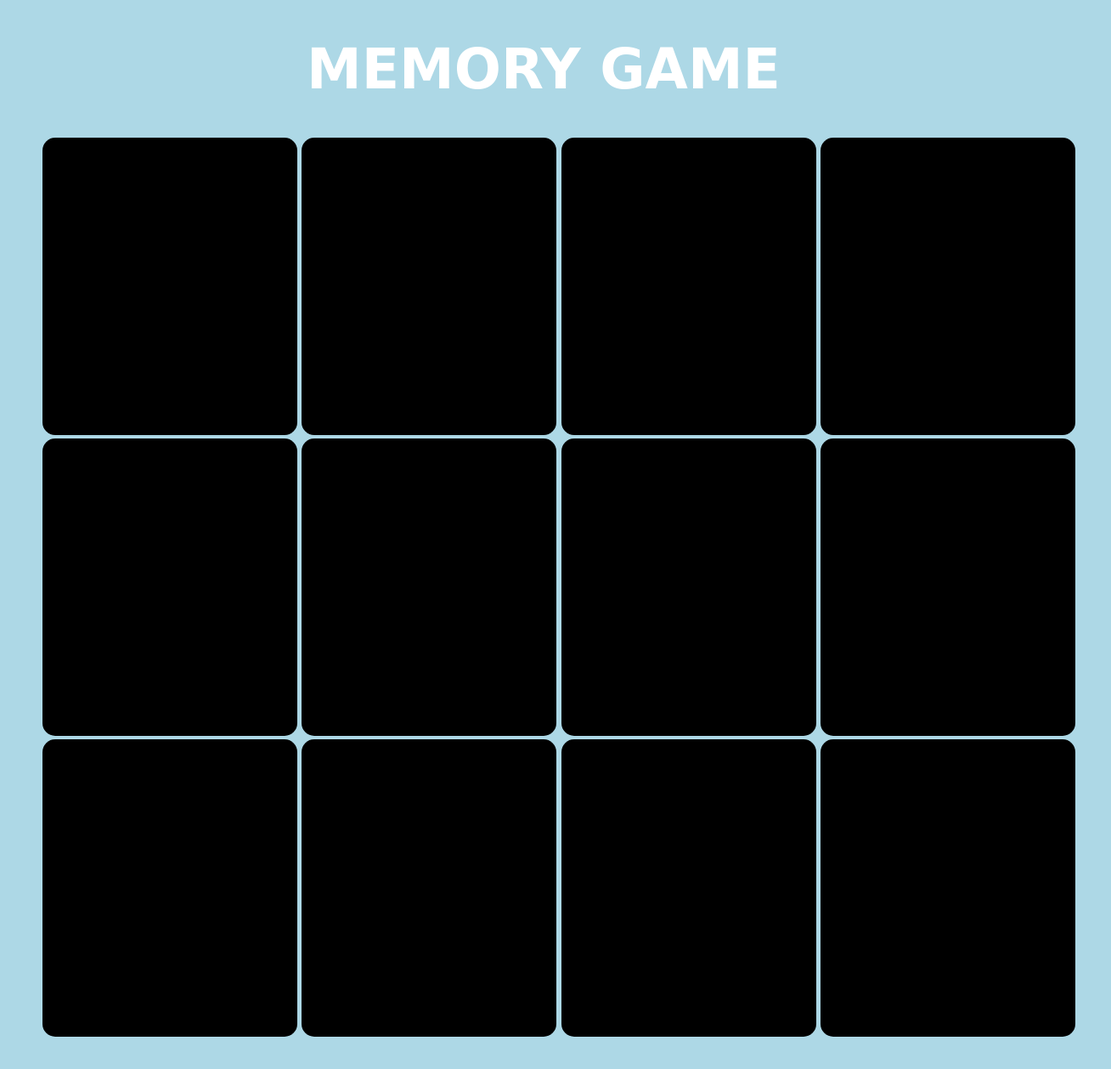
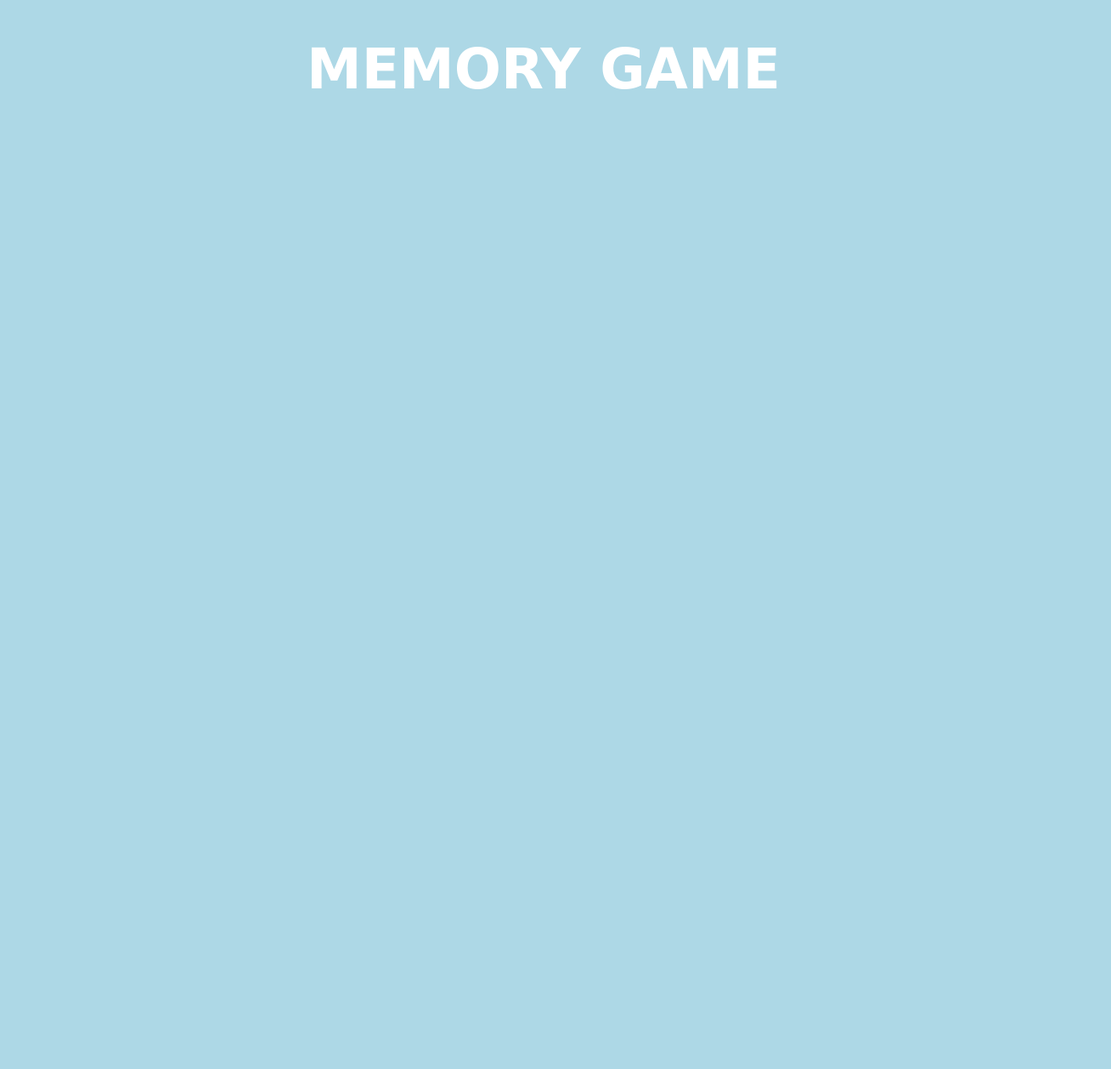
Before and after one commit to Bbxblack00/html-css-memory, a plain HTML site: page index.html in a window 1280 px wide. Shown: the whole page at 85% size, 1308 px wide, since content can reach past the window. After the commit the page ends 800 px from the top, so only its background shows below. Drawn offline with Linux system fonts and the light colour scheme; a web font is replaced by a local one.

Commit message:
v0.72 refixing

```diff
--- a/css/main.css
+++ b/css/main.css
@@ -3,7 +3,7 @@
 
 *{
   font-family: 'Potta One', cursive;
-  text-align: center;
+  /**/
   box-sizing: border-box;
 }
 
@@ -15,27 +15,5 @@ body{
 h1{
   color: white;
   font-size: 65px;
+  text-align: center;
 }
-
-
-/* corpo del gioco */
-main{
-  display: inline-block;
-  width: 1300px;
-  height: 1200px;
-  padding: 0;
-}
-
-div{
-  display: inline-block;
-  width: 300px;
-  height: 350px;
-  background: black;
-  border-radius: 15px;
-  }
-
-  /* singole carte */
-
-main .balloon:nth-last-child(7){
-  background-color: white;
-}
--- a/index.html
+++ b/index.html
@@ -11,63 +11,6 @@
       <h1>MEMORY GAME</h1>
     </header>
     <main>
-      <!-- first row -->
-      <section>
-        <div class="card balloon">
-
-        </div>
-
-        <div class="card">
-
-        </div>
-
-        <div class="card">
-
-        </div>
-
-        <div class="card">
-
-        </div>
-      </section>
-
-      <!-- second row -->
-
-      <section>
-        <div class="card">
-
-        </div>
-
-        <div class="card balloon">
-
-        </div>
-
-        <div class="card">
-
-        </div>
-
-        <div class="card">
-
-        </div>
-      </section>
-
-      <section>
-        <div class="card">
-
-        </div>
-
-        <div class="card">
-
-        </div>
-
-        <div class="card">
-
-        </div>
-
-        <div class="card">
-
-        </div>
-      </section>
-
 
     </main>
 
```
Also changed, not shown: img/air-balloon.png (renamed from img/noun_air_balloon_3134741.png), img/bicycle.png (renamed from img/noun_Bicycle_3134821.png), img/cruise-ship.png (renamed from img/noun_Cruise_Ship_3134824.png), img/submarine.png (renamed from img/noun_Submarine_3134738.png), img/tractor.png (renamed from img/noun_Tractor_3134797.png), img/tram.png (renamed from img/noun_Tram_3134750.png).
